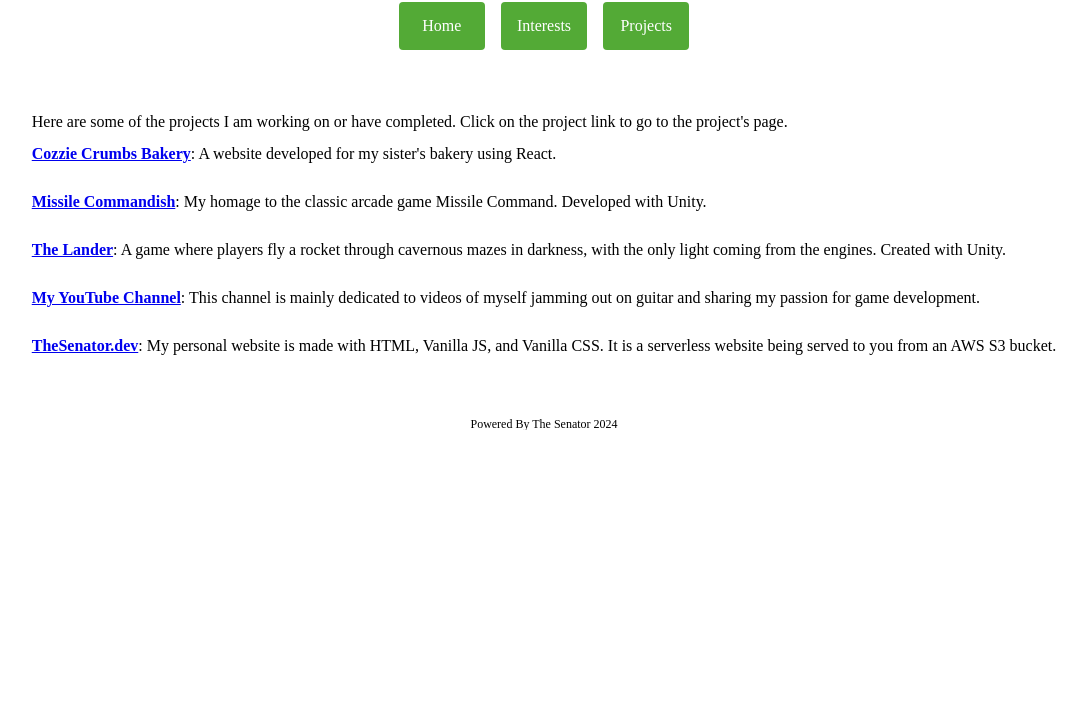
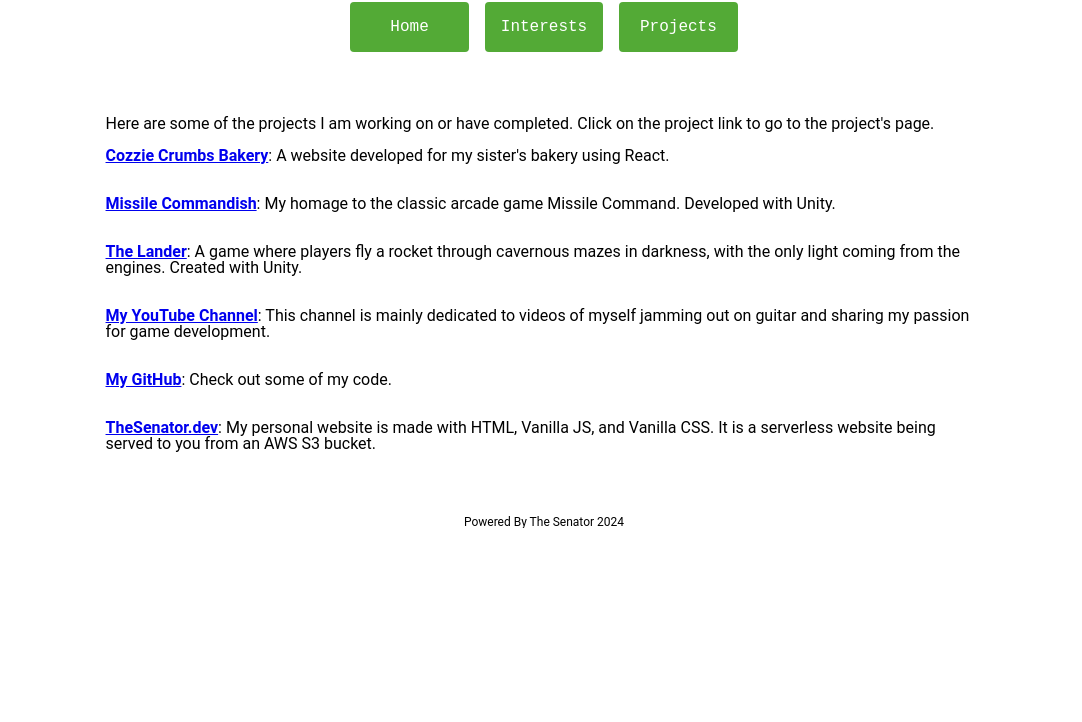
Before and after one commit to mrradd/the_senator_site, a plain HTML site: page src/pages/projects.html in a window 1280 px wide. Shown: the part 78-800 px from the top of the page, without its empty margins (96-1178 px from the left). Drawn offline with Linux system fonts and the light colour scheme.

Commit message:
Changed to use buttons for nav. Fixed broken links.

```diff
--- a/src/pages/projects.html
+++ b/src/pages/projects.html
@@ -13,9 +13,9 @@
         <h1>Projects</h1>
 
         <div class="rad_navi">
-            <div class="rad_button" onclick="rad_button_navigate_onclick('../../index.html')">Home</div>
-            <div class="rad_button" onclick="rad_button_navigate_onclick('interests.html')">Interests</div>
-            <div class="rad_button" onclick="rad_button_navigate_onclick('projects.html')">Projects</div>
+            <button class="rad_button rad_code" onclick="rad_button_navigate_onclick('../../index.html')">Home</button>
+            <button class="rad_button rad_code" onclick="rad_button_navigate_onclick('interests.html')">Interests</button>
+            <button class="rad_button rad_code" onclick="rad_button_navigate_onclick('projects.html')">Projects</button>
         </div>
     </div>
 
@@ -45,11 +45,15 @@
                                 A game where players fly a rocket through cavernous mazes in darkness, with the only light coming from the engines. Created with Unity.
                             </li>
                             <li>
-                                <a class="rad_text_bold" href="https://youtube.com/@s3n4taur?si=BUkPtTPSob5z0YwC">My YouTube Channel</a>:
+                                <a class="rad_text_bold" href="https://www.youtube.com/@s3n4taur" target="_blank">My YouTube Channel</a>:
                                 This channel is mainly dedicated to videos of myself jamming out on guitar and sharing my passion for game development.
                             </li>
                             <li>
-                                <a class="rad_text_bold" href="https://thesenator.dev">TheSenator.dev</a>:
+                                <a class="rad_text_bold" href="https://github.com/mrradd" target="_blank">My GitHub</a>:
+                                Check out some of my code.
+                            </li>
+                            <li>
+                                <a class="rad_text_bold" href="https://thesenator.dev" target="_blank">TheSenator.dev</a>:
                                 My personal website is made with HTML, Vanilla JS, and Vanilla CSS. It is a serverless website being served to you from an AWS S3 bucket.
                             </li>
                         </ul>
--- a/src/styles/index.css
+++ b/src/styles/index.css
@@ -57,4 +57,17 @@ body {
     background-attachment: fixed;
     background-repeat: no-repeat;
     background-position: center;
+    font-family: var(--rad-font-primary);
 }
+
+/* This is where the stuff for index.html goes.*/
+.hero_image {
+    border-radius: var(--rad-border-radius-medium);
+}
+
+@media (max-width: 500px)
+{
+    .hero_image {
+        width: 75%;
+    }
+}
--- a/src/styles/theme.css
+++ b/src/styles/theme.css
@@ -52,6 +52,7 @@ h4 {
   flex-direction: column;
   gap: var(--rad-gap-small);
   padding: var(--rad-padding-small);
+  width: 15%;
 }
 
 .rad_center_content {
@@ -66,13 +67,13 @@ h4 {
 .rad_article_container {
   display: flex;
   justify-content: flex-start;
-  flex-direction: row;
+  flex-direction: column;
   gap: var(--rad-gap-medium);
   padding: var(--rad-padding-small);
   flex-wrap: wrap;
-  align-items: center;
+  align-items: flex-start;
   font-size: var(--rad-font-size-smallest);
-  align-content: center;
+  align-content: flex-start;
 }
 
 .rad_footer {
@@ -88,15 +89,14 @@ h4 {
 }
 
 .rad_button {
-  display: inline-block;
   padding: var(--rad-padding-small) var(--rad-padding-small);
   color: white;
   background-color: var(--rad-color-primary);
   border: none;
   border-radius: var(--rad-border-radius-smallest);
   text-align: center;
-  text-decoration: none;
   cursor: pointer;
+  font-size: var(--rad-font-size-smallest);
 }
 
 .rad_navi {
@@ -114,6 +114,11 @@ h4 {
     padding: var(--rad-padding-small) 0 var(--rad-padding-small);
   }
 }
+
+.rad_code {
+  font-family: "Courier New", Courier, monospace;
+}
+
 /***************** For testing. ****************/
 .rad_test_green {
   outline: #4CAF50 solid 1px;
--- a/src/styles/theme_constants.css
+++ b/src/styles/theme_constants.css
@@ -24,4 +24,6 @@
   --rad-padding-small: 1rem;
   --rad-padding-medium: 1.5rem;
   --rad-padding-large: 2rem;
+
+  --rad-font-primary: Roboto, "Helvetica Neue", sans-serif;
 }
```
Also changed, not shown: index.html (+5 -6 lines), src/pages/interests.html (+6 -3 lines), src/styles/main.css (deleted, +0 -10 lines), 3 other files.
